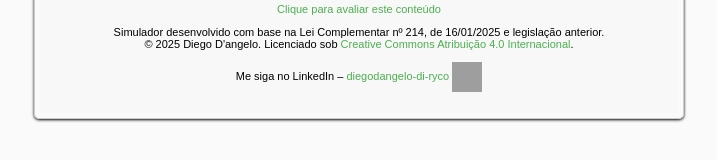
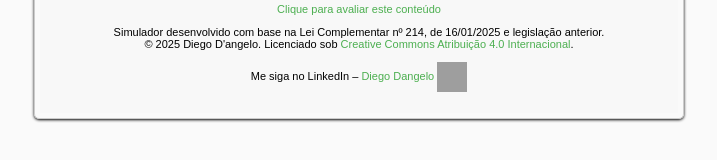
Before and after one commit to odangdi/simulador-rt2026, a plain HTML site: page index.html in a window 1280 px wide. Shown: the part 586-746 px from the top of the page, without its empty margins (281-998 px from the left). Drawn offline with Linux system fonts and the light colour scheme; grey boxes are pictures that could not be loaded.

Commit message:
Add files via upload

```diff
--- a/index.html
+++ b/index.html
@@ -240,7 +240,7 @@ function calcularImpostos(event) {
     &copy; 2025 Diego D'angelo. Licenciado sob
     <a href="https://creativecommons.org/licenses/by/4.0/" target="_blank">Creative Commons Atribuição 4.0 Internacional</a>.<br><br>
     Me siga no LinkedIn –
-    <a href="https://www.linkedin.com/in/diegodangelo-di-ryco/" target="_blank">diegodangelo-di-ryco</a>
+    <a href="https://www.linkedin.com/in/diegodangelo-di-ryco/" target="_blank">Diego Dangelo</a>
     <a href="https://www.linkedin.com/in/diegodangelo-di-ryco/" target="_blank" style="text-decoration: none;">
       <img src="https://cdn-icons-png.flaticon.com/512/174/174857.png" alt="LinkedIn" width="30" height="30" style="vertical-align: middle;">
     </a>
```
